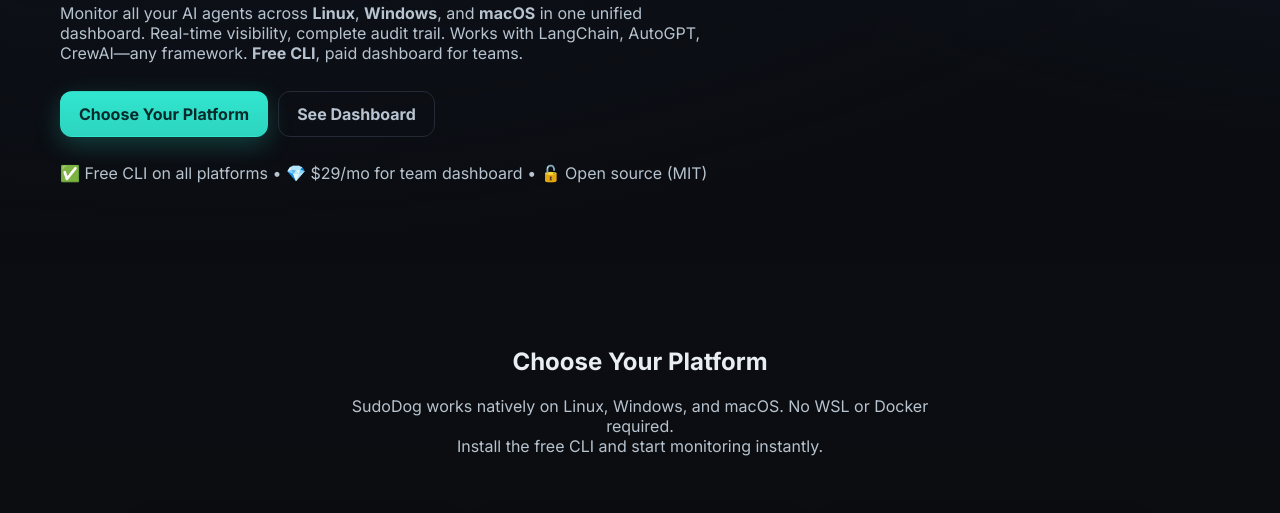
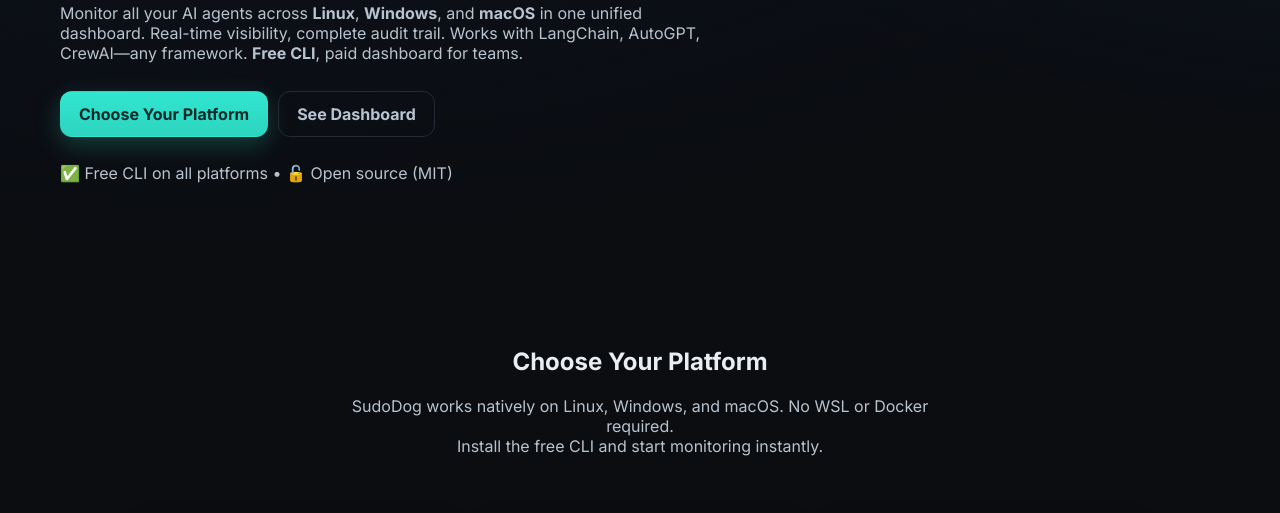
Before and after one commit to SudoDog-official/SudoDog, a plain HTML site: page index.html in a window 1280 px wide. Shown: the part 281-794 px from the top of the page. Drawn offline with Linux system fonts and the light colour scheme.

Commit message:
Update index.html

```diff
--- a/index.html
+++ b/index.html
@@ -168,7 +168,7 @@
           <a class="btn ghost lg" href="dashboard-landing.html">See Dashboard</a>
         </div>
         <p class="sub center" style="margin-top: 20px;">
-          ✅ Free CLI on all platforms • 💎 $29/mo for team dashboard • 🔓 Open source (MIT)
+          ✅ Free CLI on all platforms • 🔓 Open source (MIT)
         </p>
       </div>
     </section>
```
